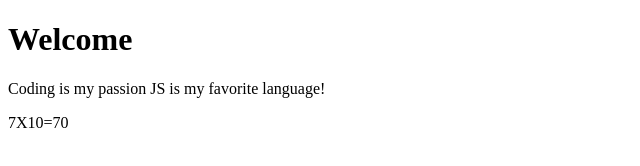
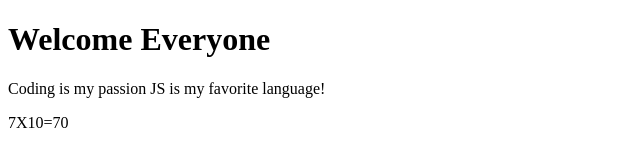
Before and after one commit to nkeleh/FNB-APP-Project-Week-4, a plain HTML site: page index.html in a window 1280 px wide. Shown: the whole page, without its empty margins (0-640 px from the left). Drawn offline with Linux system fonts and the light colour scheme.

Commit message:
Update index.html

```diff
--- a/index.html
+++ b/index.html
@@ -17,7 +17,7 @@
             var numA = 7;
             var numB = 10;
 
-            text1 = "Welcome ";
+            text1 = "Welcome Everyone";
             text2 = "Coding is my passion";
             text3 = " JS is my favorite language!";
 
```
